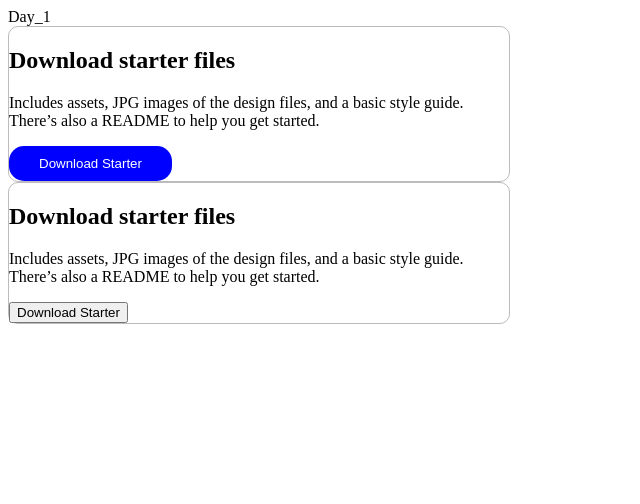
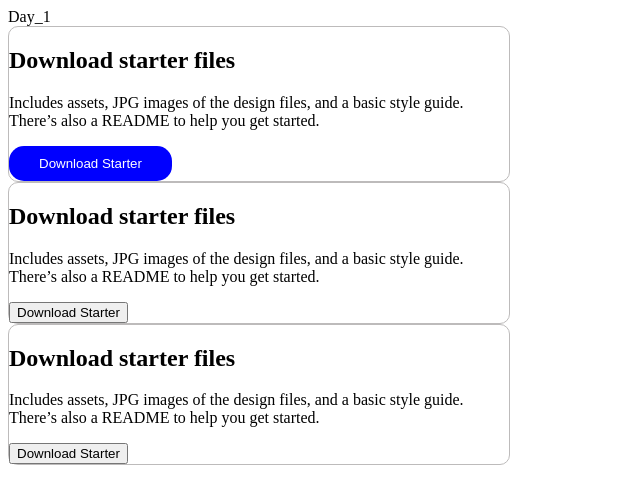
Before and after one commit to mr-agbhat/day1_day100, a plain HTML site: page Day1/index.html in a window 1280 px wide. Shown: the whole page, without its empty margins (0-640 px from the left). Drawn offline with Linux system fonts and the light colour scheme.

Commit message:
added a new section in html

```diff
--- a/Day1/index.html
+++ b/Day1/index.html
@@ -47,5 +47,13 @@
         <button>Download Starter</button>
     </div>
 
+    <div class="downloadstarterbox">
+        <h2 class="starterheader">Download starter files</h2>
+        <p class="">Includes assets, JPG images of the design files,
+            and a basic style guide. There’s also a README
+            to help you get started.</p>
+        <button>Download Starter</button>
+    </div>
+
 </body>
 </html>
```
